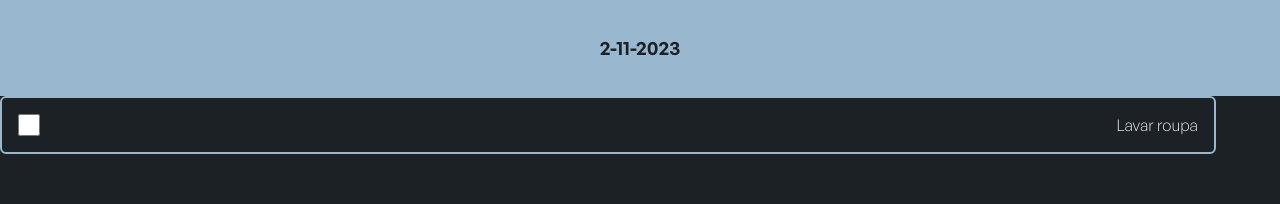
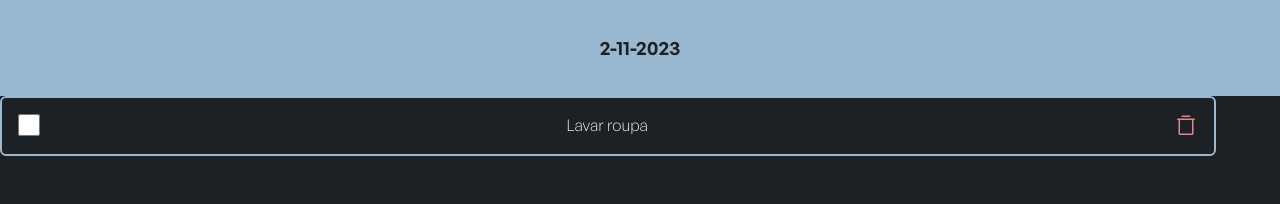
Before and after one commit to fercael/to-do-list, a React (Vite) app: page / in a window 1280 px wide. Shown: the top 204 px of the page. Built offline with nearby package versions, Linux system fonts and the light colour scheme.

Commit message:
feat: adicionar botao de delete na task

```diff
--- a/src/components/Task.module.css
+++ b/src/components/Task.module.css
@@ -19,3 +19,16 @@
 .task-p{
     font-weight: 300;
 }
+.task-button{
+    display: flex;
+    justify-content: center;
+    align-items: center;
+   background: none;
+   border: none;
+}
+.task-button:hover{
+    cursor: pointer;
+}
+.task-trashsimple{
+
+}
--- a/src/components/Task.tsx
+++ b/src/components/Task.tsx
@@ -1,4 +1,7 @@
 import { useState } from 'react'
+
+import { TrashSimple } from '@phosphor-icons/react'
+
 import styles from './Task.module.css'
 
 interface TaskProps {
@@ -30,6 +33,9 @@ function Task(props:TaskProps) {
             >
                 {props.content}
             </p>
+            <button className={styles['task-button']}>
+                <TrashSimple className={styles['task-trashsimple']} size={24} color='var(--red)'/>
+            </button>
         </li>
     )
 }
```
